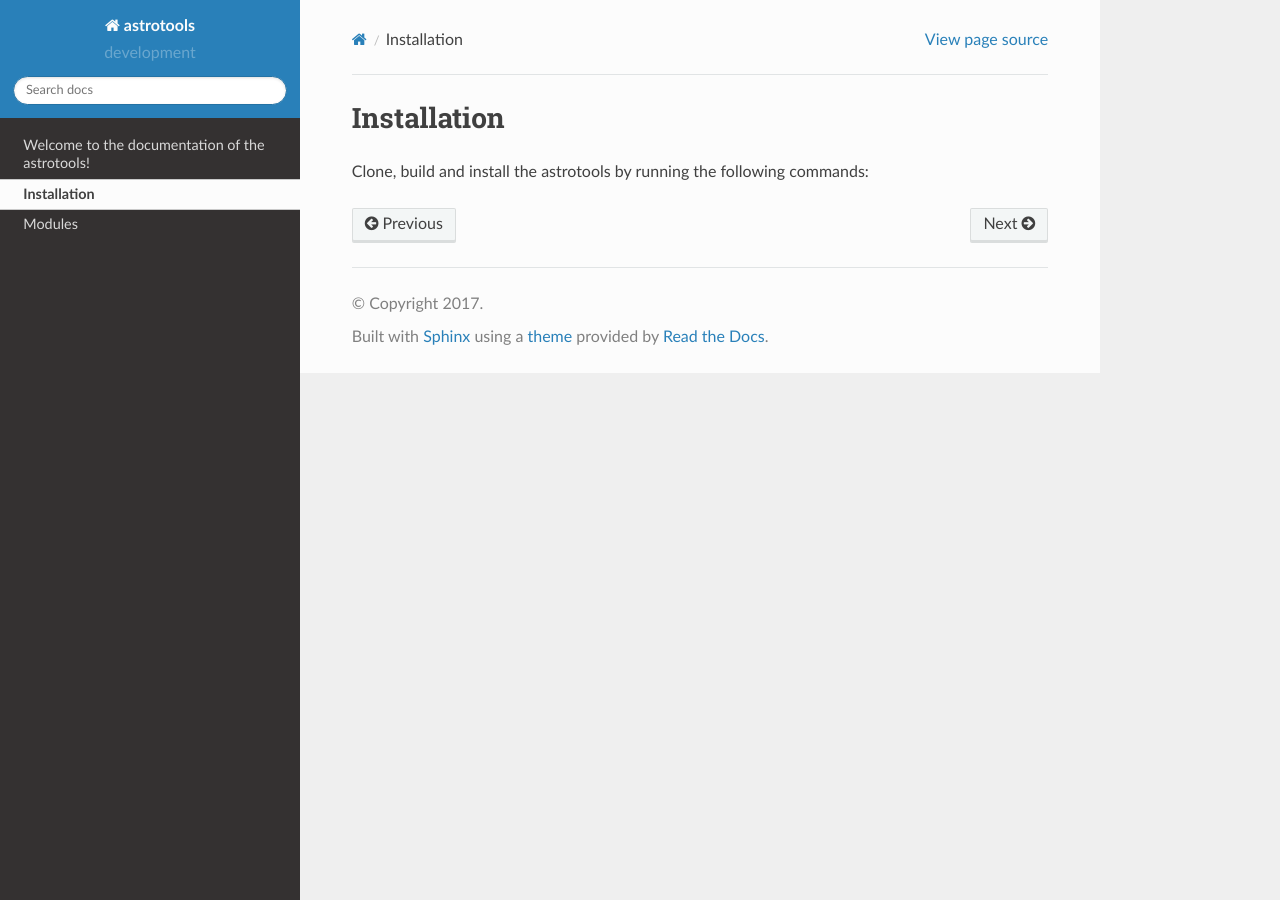
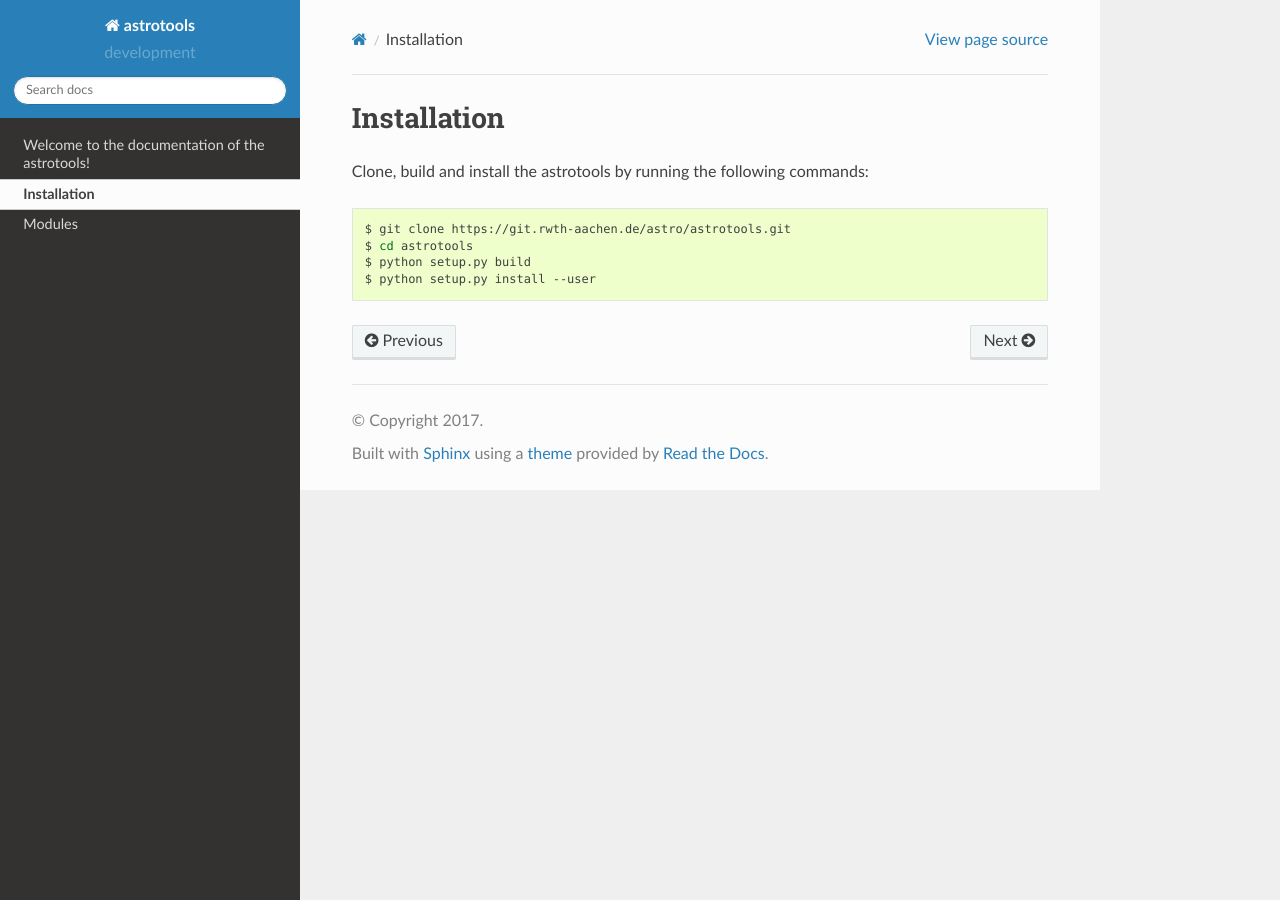
Before and after one commit to MRCWirtz/astrotools, a Sphinx documentation site: the page built from doc/source/installation.rst, in a window 1280 px wide. Built offline with Sphinx 7.4.7 and the Read the Docs theme 2.0.0, drawn with Linux system fonts in a browser that asks for light colours.

Commit message:
Installation fix

```diff
--- a/doc/source/installation.rst
+++ b/doc/source/installation.rst
@@ -4,7 +4,8 @@ Installation
 Clone, build and install the astrotools by running the following commands:
 
 .. code-block:: bash
-  git clone https://git.rwth-aachen.de/astro/astrotools.git
-  cd astrotools
-  python setup.py build
-  python setup.py install --user
+
+  $ git clone https://git.rwth-aachen.de/astro/astrotools.git
+  $ cd astrotools
+  $ python setup.py build
+  $ python setup.py install --user
```
Also changed, not shown: doc/source/index.rst (+10 -1 lines).
